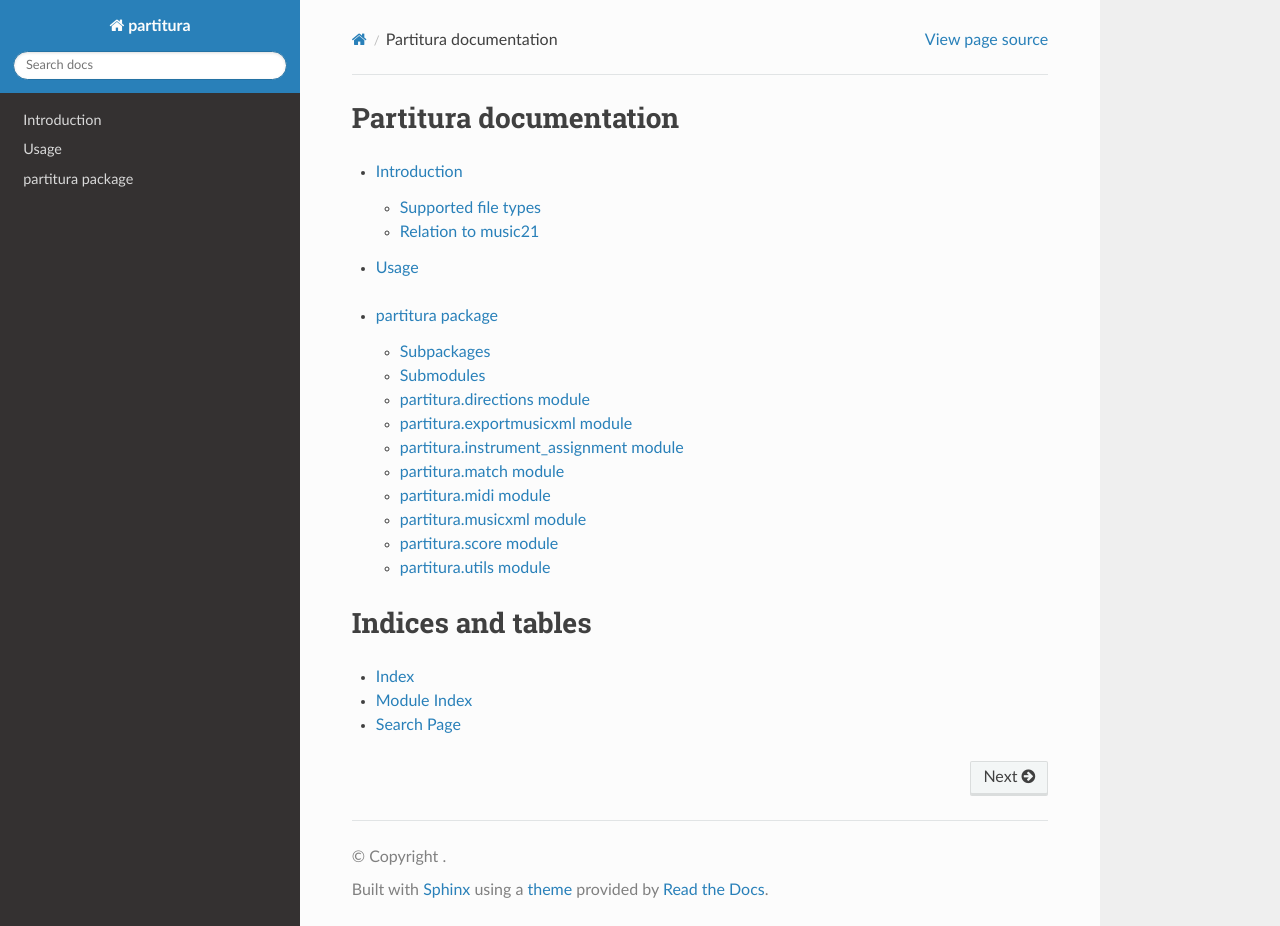
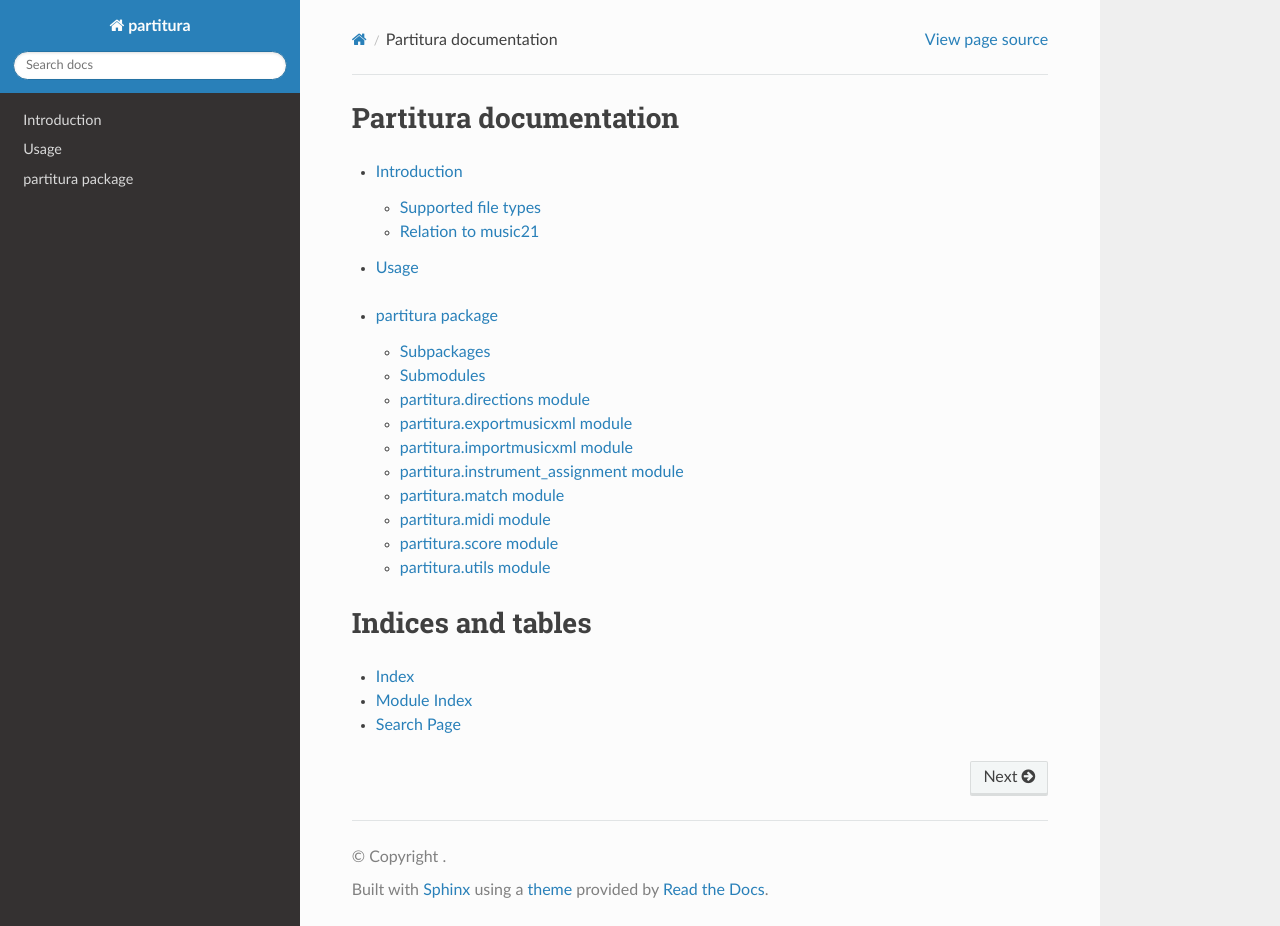
Before and after one commit to CPJKU/partitura, a Sphinx documentation site: the page built from docs/index.rst, in a window 1280 px wide and 926 px high. Built offline with Sphinx 7.4.7 and the Read the Docs theme 2.0.0, drawn with Linux system fonts in a browser that asks for light colours; pages that are not in the unit, such as notebooks, are missing from menus; part of the change alters nothing that is shown.

Commit message:
update rst file to reflect renamed files/directories

```diff
--- a/docs/modules/partitura.rst
+++ b/docs/modules/partitura.rst
@@ -11,7 +11,7 @@ Subpackages
 
 .. toctree::
 
-   partitura.music_utils
+   partitura.musicanalysis
 
 Submodules
 ----------
@@ -28,6 +28,14 @@ partitura.exportmusicxml module
 -------------------------------
 
 .. automodule:: partitura.exportmusicxml
+   :members:
+   :undoc-members:
+   :show-inheritance:
+
+partitura.importmusicxml module
+-------------------------------
+
+.. automodule:: partitura.importmusicxml
    :members:
    :undoc-members:
    :show-inheritance:
@@ -56,14 +64,6 @@ partitura.midi module
    :undoc-members:
    :show-inheritance:
 
-partitura.musicxml module
--------------------------
-
-.. automodule:: partitura.musicxml
-   :members:
-   :undoc-members:
-   :show-inheritance:
-
 partitura.score module
 ----------------------
 
```
